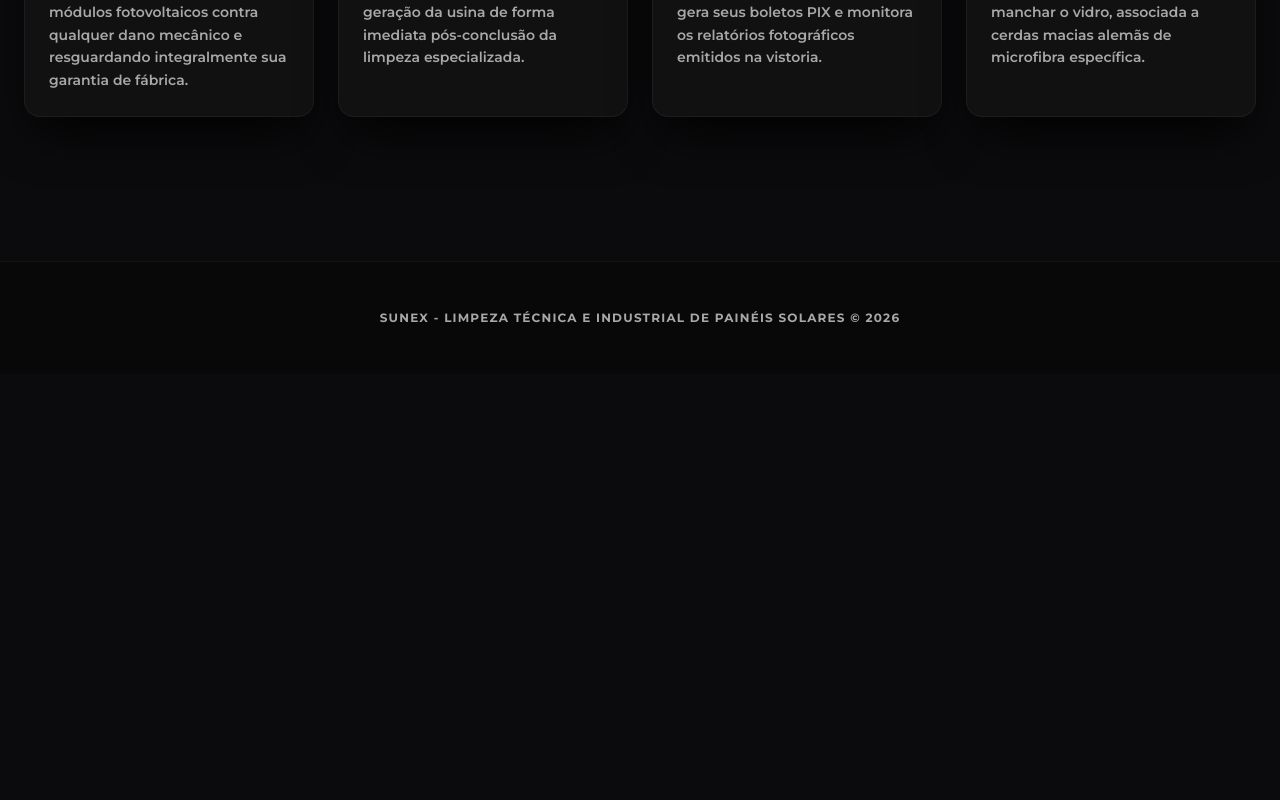
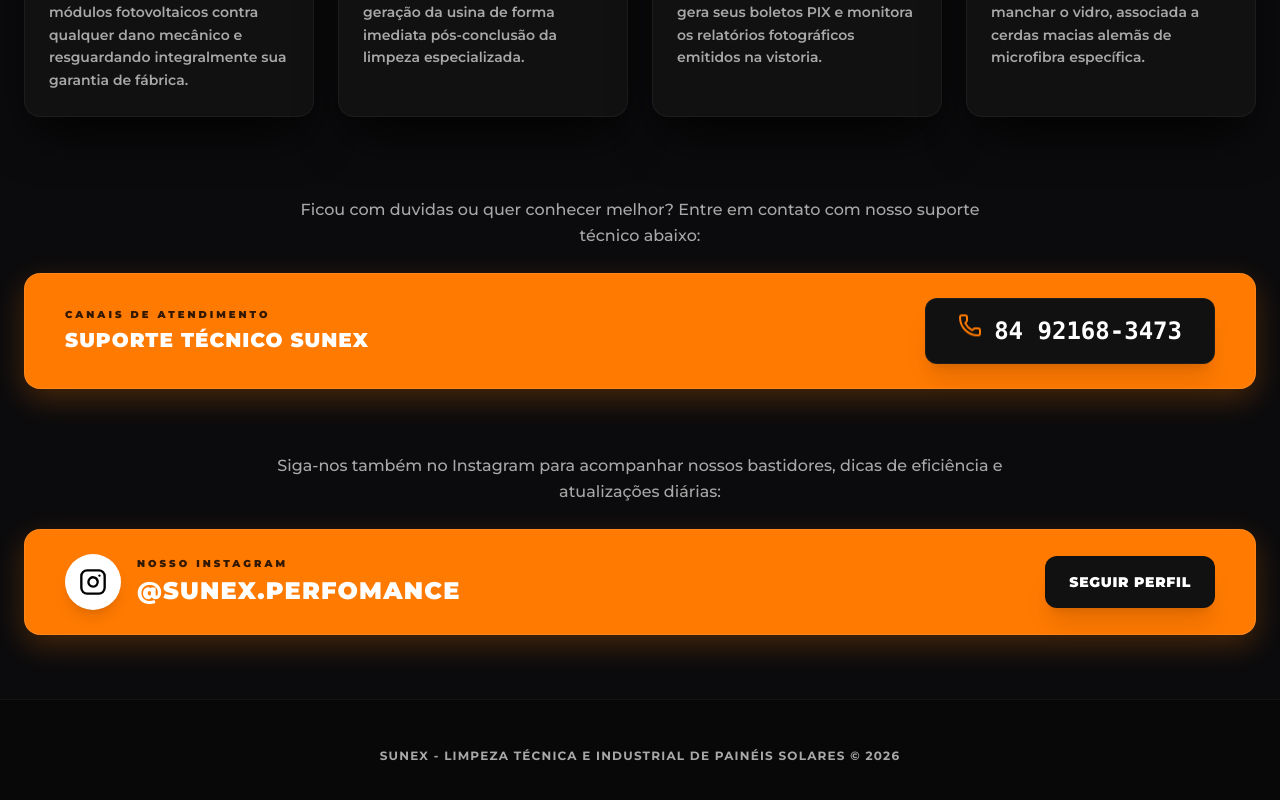
Before and after one commit to sunex589-prog/SUNEX, a React (Vite) app: page /sobre in a window 1280 px wide. Shown: the part 1262-2062 px from the top of the page. Before the commit the page ends 1636 px from the top, so only its background shows below. Built offline with nearby package versions, Linux system fonts and the light colour scheme; no server answers; the database is empty.

Commit message:
feat(about): add technical support contact section

```diff
--- a/src/pages/Sobre.tsx
+++ b/src/pages/Sobre.tsx
@@ -1,5 +1,5 @@
 import React from 'react';
-import { Shield, Sparkles, Activity, Cpu, Droplet, Users, CheckSquare, Award, Check, HeartHandshake, Eye, ShieldCheck } from 'lucide-react';
+import { Shield, Sparkles, Activity, Cpu, Droplet, Users, CheckSquare, Award, Check, HeartHandshake, Eye, ShieldCheck, Phone, Instagram } from 'lucide-react';
 
 export default function Sobre() {
   return (
@@ -187,6 +187,65 @@
           </div>
         </section>
 
+        {/* SECTION 3: Suporte Técnico e Contato */}
+        <section className="mt-16 text-center animate-in fade-in duration-1000">
+          <p className="text-sunex-muted text-sm sm:text-base font-medium mb-6 max-w-3xl mx-auto px-4 leading-relaxed">
+            Ficou com duvidas ou quer conhecer melhor? Entre em contato com nosso suporte técnico abaixo:
+          </p>
+
+          {/* Tarja Laranja com Número em Destaque */}
+          <div className="w-full bg-sunex-accent py-6 px-6 sm:px-10 rounded-2xl flex flex-col sm:flex-row items-center justify-between gap-6 shadow-[0_10px_30px_rgba(255,122,0,0.25)] border border-white/10">
+            <div className="text-center sm:text-left">
+              <span className="text-[10px] font-black tracking-[3px] text-black/80 uppercase block mb-1">Canais de Atendimento</span>
+              <h3 className="text-lg sm:text-xl font-black text-white uppercase tracking-wider">Suporte Técnico SUNEX</h3>
+            </div>
+            <a
+              href="https://wa.me/message/O3MLL6TJGTDFE1"
+              target="_blank"
+              rel="noopener noreferrer"
+              className="inline-flex items-center gap-3 bg-[#111111] hover:bg-black text-white hover:text-sunex-gold font-mono font-black py-4 px-6 sm:px-8 rounded-xl transition-all duration-300 text-lg sm:text-2xl shadow-xl hover:scale-105 active:scale-95 border border-white/5 shrink-0"
+            >
+              <Phone className="w-5 h-5 sm:w-6 sm:h-6 text-sunex-accent animate-bounce" />
+              84 92168-3473
+            </a>
+          </div>
+        </section>
+
+        {/* SECTION 4: Instagram Follow */}
+        <section className="mt-16 text-center animate-in fade-in duration-1000">
+          <p className="text-sunex-muted text-sm sm:text-base font-medium mb-6 max-w-3xl mx-auto px-4 leading-relaxed">
+            Siga-nos também no Instagram para acompanhar nossos bastidores, dicas de eficiência e atualizações diárias:
+          </p>
+
+          {/* Tarja Laranja com Perfil e Destaque */}
+          <div className="w-full bg-sunex-accent py-6 px-6 sm:px-10 rounded-2xl flex flex-col sm:flex-row items-center justify-between gap-6 shadow-[0_10px_30px_rgba(255,122,0,0.25)] border border-white/10">
+            <div className="flex items-center gap-4 text-center sm:text-left flex-col sm:flex-row w-full sm:w-auto">
+              <div className="w-14 h-14 rounded-full bg-white flex items-center justify-center text-black shadow-lg shrink-0 border border-white/10">
+                <Instagram className="w-7 h-7 text-black" />
+              </div>
+              <div className="flex-1">
+                <span className="text-[10px] font-black tracking-[3px] text-black/80 uppercase block mb-1">Nosso Instagram</span>
+                <a
+                  href="https://www.instagram.com/sunex.performance?igsh=dHY3bDcxZnhsNnJl"
+                  target="_blank"
+                  rel="noopener noreferrer"
+                  className="text-xl sm:text-2xl font-black text-white hover:text-black transition-colors uppercase tracking-wider"
+                >
+                  @SUNEX.PERFOMANCE
+                </a>
+              </div>
+            </div>
+            <a
+              href="https://www.instagram.com/sunex.performance?igsh=dHY3bDcxZnhsNnJl"
+              target="_blank"
+              rel="noopener noreferrer"
+              className="inline-flex items-center gap-2.5 bg-[#111111] hover:bg-black text-white hover:text-sunex-gold font-sans font-black py-4 px-6 rounded-xl transition-all duration-300 text-sm uppercase tracking-wider shadow-xl hover:scale-105 active:scale-95 shrink-0"
+            >
+              Seguir Perfil
+            </a>
+          </div>
+        </section>
+
       </div>
 
       {/* Modern Compact Contact Wrap */}
```
